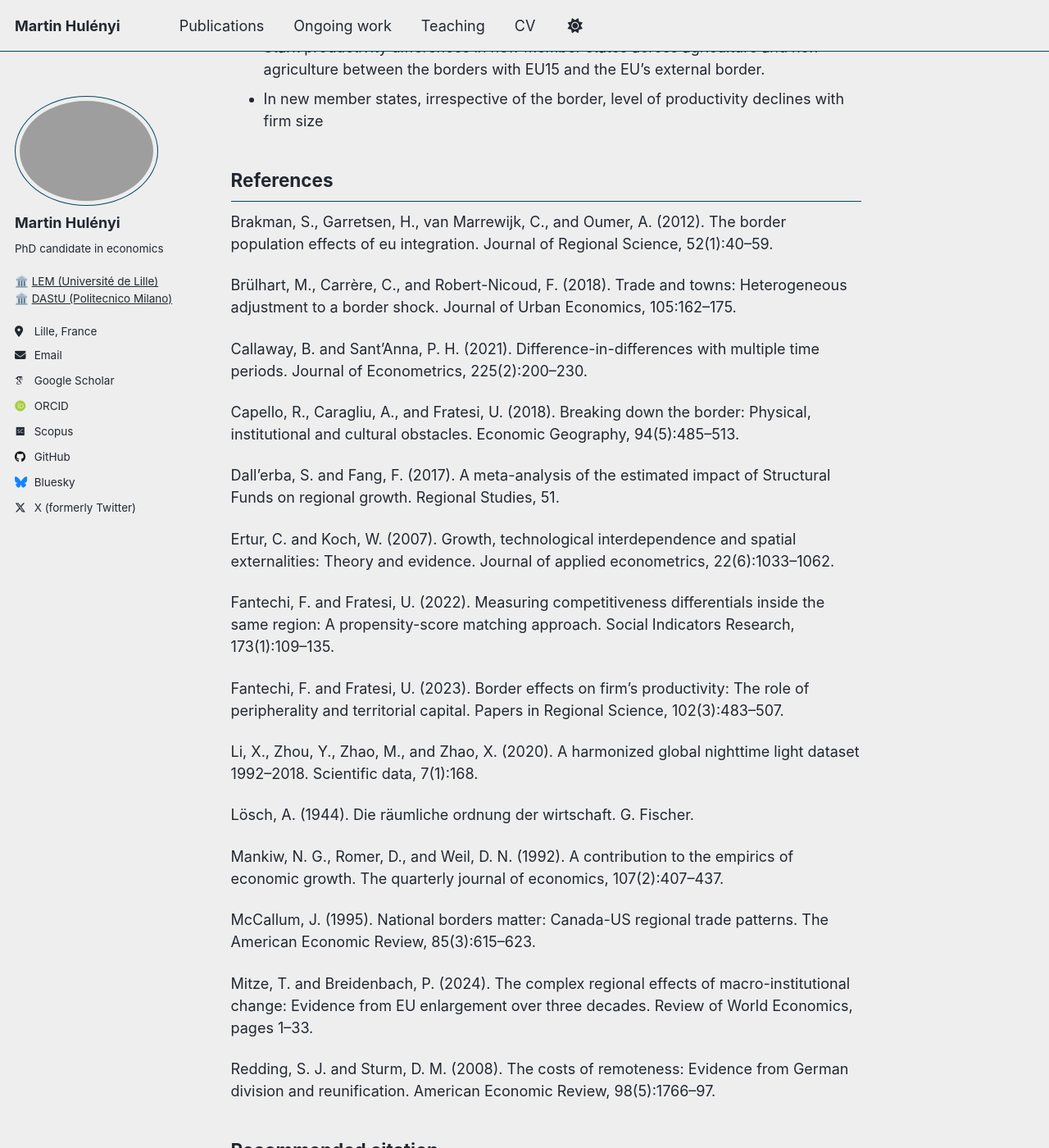
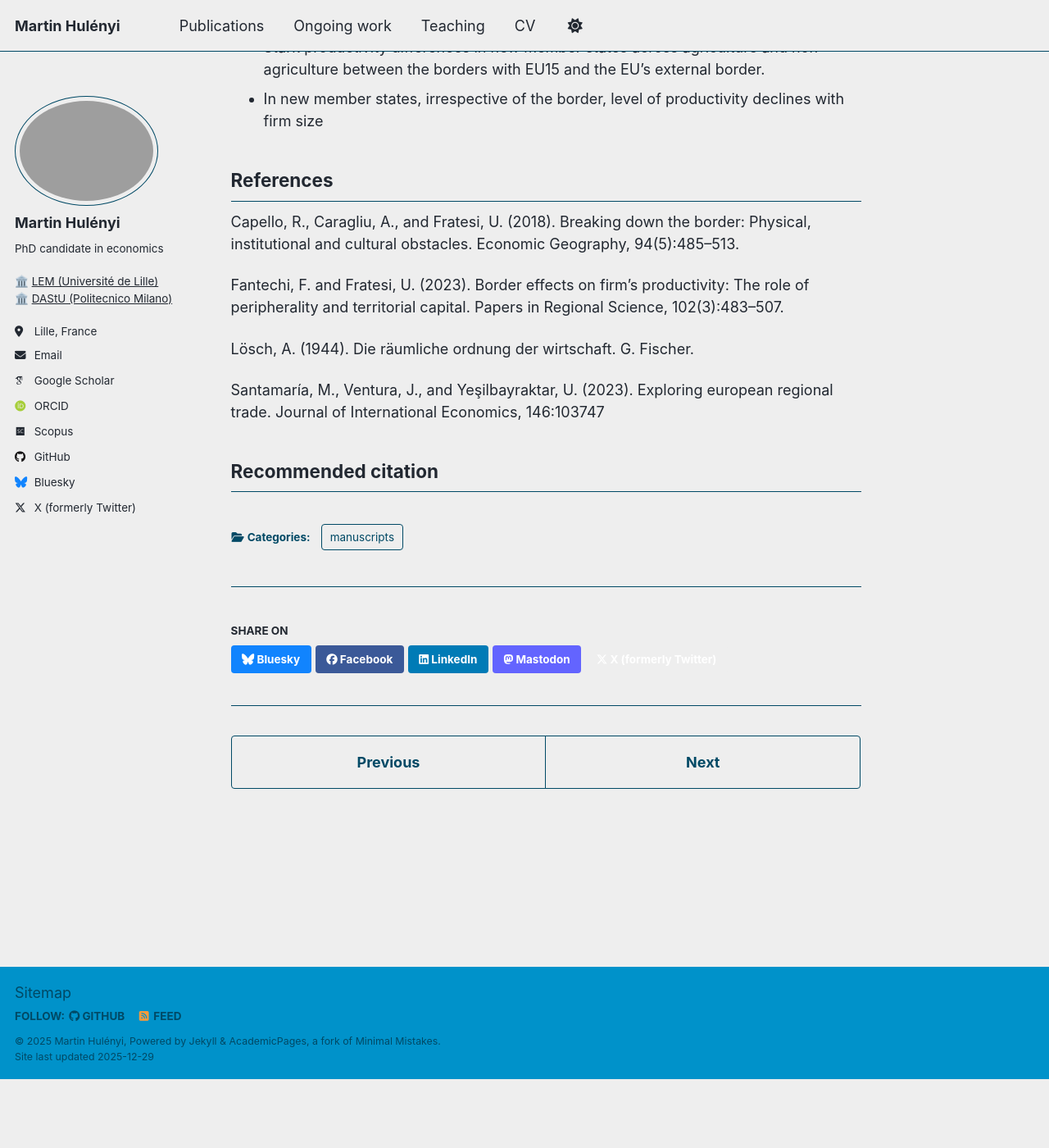
Before and after one commit to martinhulenyi/martinhulenyi.github.io, a Jekyll site: the page built from _ongoing_work/02_borders_firms.md, in a window 1280 px wide and 1400 px high, scrolled down 1605 px. Shown: the whole window at 82% size. Built offline with Jekyll 4.4.1, drawn with Linux system fonts in a browser that asks for light colours; some web fonts are replaced; a script that is not in the unit is left out; after the commit the page ends 2921 px from its top, so only the background shows below that.

Commit message:
Update 02_borders_firms.md

```diff
--- a/_ongoing_work/02_borders_firms.md
+++ b/_ongoing_work/02_borders_firms.md
@@ -42,34 +42,17 @@ Borders can act as barriers to regional development, limiting the market potenti
 - In new member states, irrespective of the border, level of productivity declines with firm size
 
 ## References
-Brakman, S., Garretsen, H., van Marrewijk, C., and Oumer, A. (2012). The border population effects of eu integration. Journal of Regional Science, 52(1):40–59.
-
-Brülhart, M., Carrère, C., and Robert-Nicoud, F. (2018). Trade and towns: Heterogeneous adjustment to a border shock. Journal of Urban Economics, 105:162–175.
-
-Callaway, B. and Sant’Anna, P. H. (2021). Difference-in-differences with multiple time periods. Journal of Econometrics, 225(2):200–230.
 
 Capello, R., Caragliu, A., and Fratesi, U. (2018). Breaking down the border: Physical, institutional and cultural obstacles. Economic Geography, 94(5):485–513.
 
-Dall’erba, S. and Fang, F. (2017). A meta-analysis of the estimated impact of Structural Funds on regional growth. Regional Studies, 51.
-
-Ertur, C. and Koch, W. (2007). Growth, technological interdependence and spatial externalities: Theory and evidence. Journal of applied econometrics, 22(6):1033–1062.
-
-Fantechi, F. and Fratesi, U. (2022). Measuring competitiveness differentials inside the same region: A propensity-score matching approach. Social Indicators Research, 173(1):109–135.
 
 Fantechi, F. and Fratesi, U. (2023). Border effects on firm’s productivity: The role of peripherality and territorial capital. Papers in Regional Science, 102(3):483–507.
 
-Li, X., Zhou, Y., Zhao, M., and Zhao, X. (2020). A harmonized global nighttime light dataset 1992–2018. Scientific data, 7(1):168.
-
 Lösch, A. (1944). Die räumliche ordnung der wirtschaft. G. Fischer.
 
-Mankiw, N. G., Romer, D., and Weil, D. N. (1992). A contribution to the empirics of economic growth. The quarterly journal of economics, 107(2):407–437.
 
-McCallum, J. (1995). National borders matter: Canada-US regional trade patterns. The American Economic Review, 85(3):615–623.
-
-Mitze, T. and Breidenbach, P. (2024). The complex regional effects of macro-institutional change: Evidence from EU enlargement over three decades. Review of World Economics, pages 1–33.
-
-Redding, S. J. and Sturm, D. M. (2008). The costs of remoteness: Evidence from German division and reunification. American Economic Review, 98(5):1766–97.
-
+Santamaría, M., Ventura, J., and Yeşilbayraktar, U. (2023). Exploring european regional trade.
+Journal of International Economics, 146:103747
 
 ## Recommended citation
 {{ page.citation }}
```
